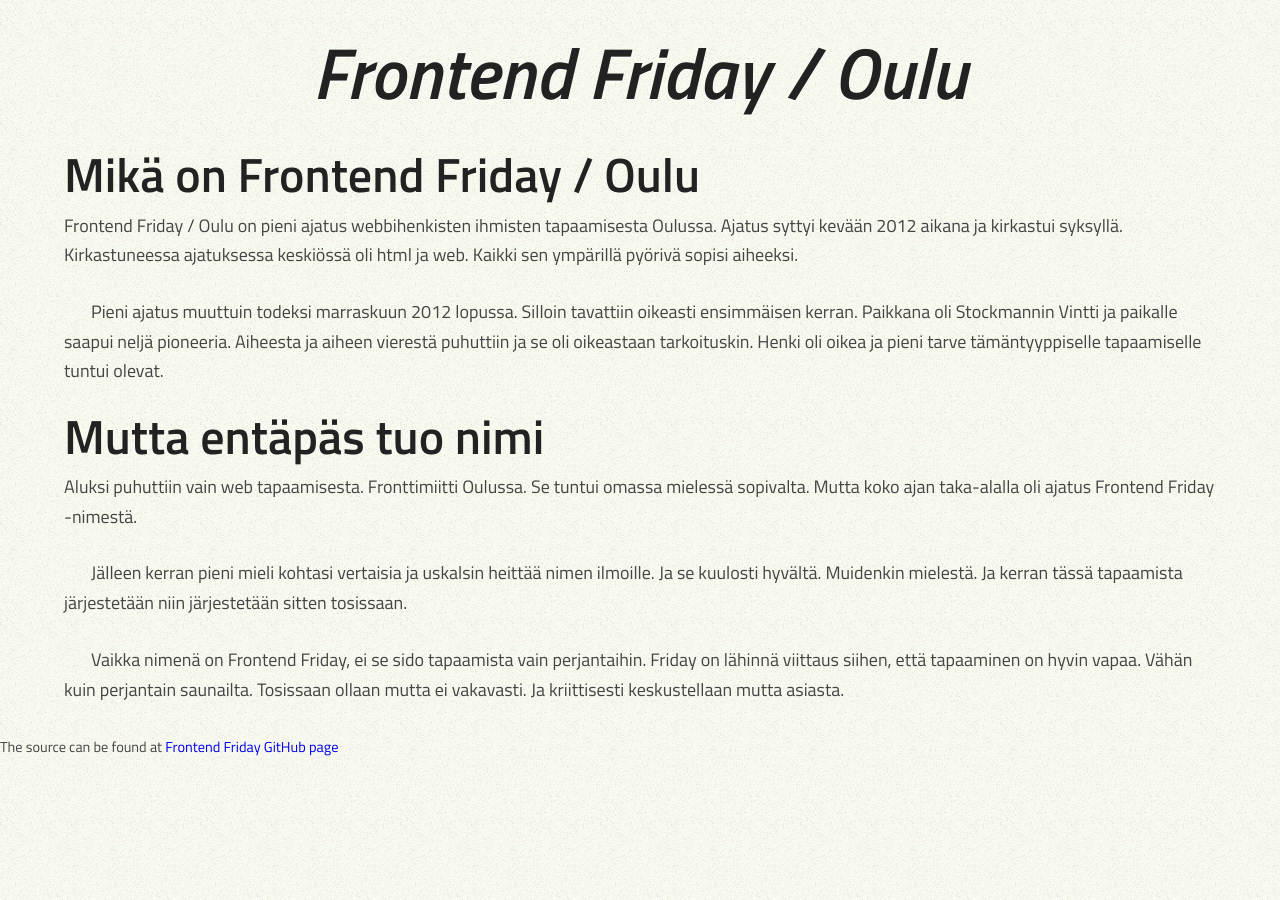
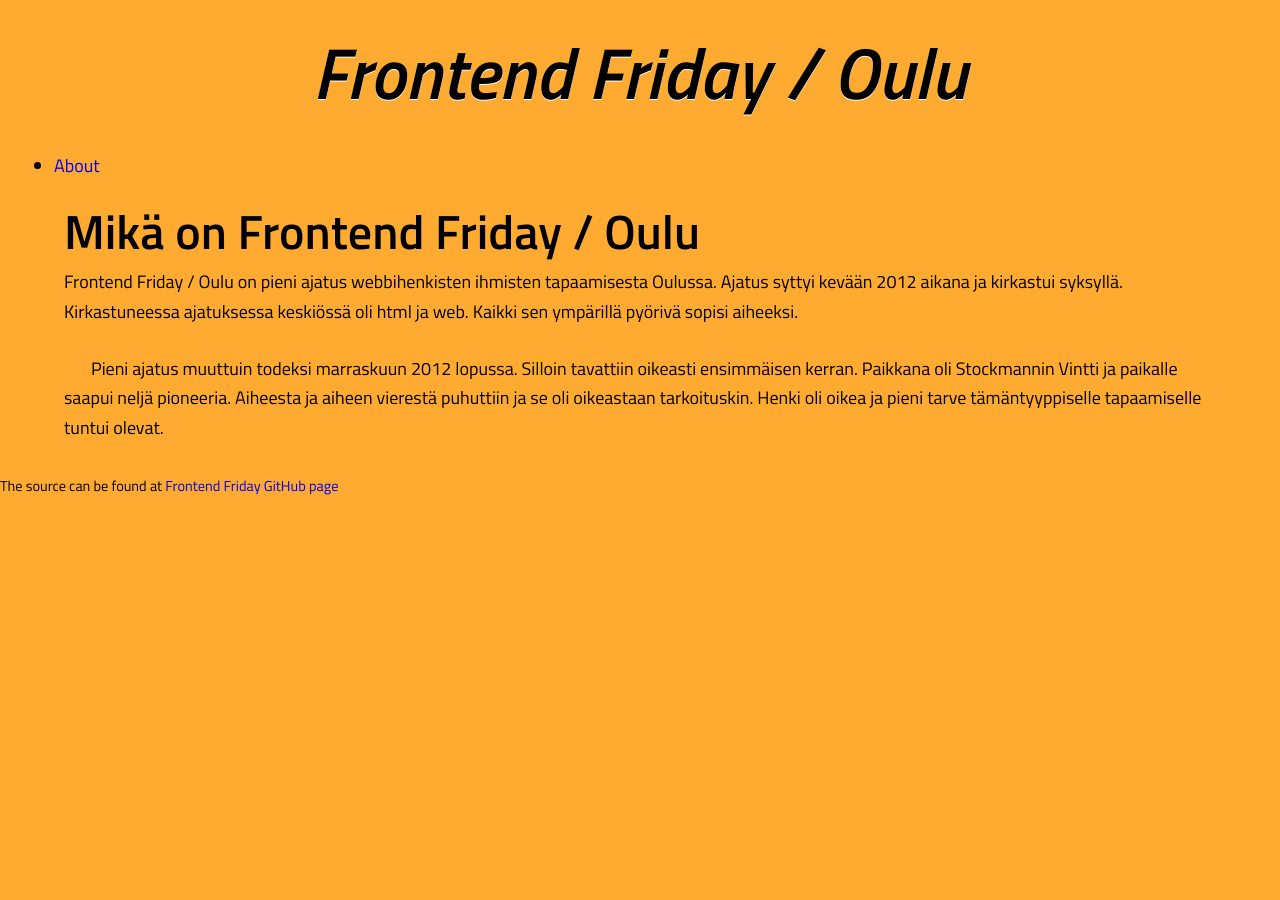
Before and after one commit to ouluweb/ouluweb.github.io, a Jekyll site: the page built from index.html, in a window 1280 px wide. Built offline with Jekyll 4.4.1, drawn with Linux system fonts in a browser that asks for light colours; Markdown is read by kramdown in place of the engine named in the settings.

Commit message:
Started the real styles and stuff

```diff
--- a/_layouts/default.html
+++ b/_layouts/default.html
@@ -16,6 +16,11 @@
       <header class="banner">
         <h1 class="mega">Frontend Friday / Oulu</h1>
       </header>
+      <nav class=nav>
+        <ul>
+            <li><a href="about.html">About</a>
+        </ul>
+      </nav>
       <section class=main>
 
           {{ content }}
--- a/css/ff.css
+++ b/css/ff.css
@@ -3745,7 +3745,7 @@ body {
   -moz-hyphens: auto;
   -ms-hyphens: auto;
   hyphens: auto;
-  color: #444444;
+  color: black;
 }
 
 @media -sass-debug-info{filename{font-family:file\:\/\/\/Users\/tommi\/Projects\/FrontendFriday\/css\/_typeplate\.scss}line{font-family:\00003396}}
@@ -3867,7 +3867,7 @@ h3,
 h4,
 h5,
 h6 {
-  color: #222222;
+  color: black;
 }
 
 /**
@@ -4057,22 +4057,23 @@ h6 {
  */
 @media -sass-debug-info{filename{font-family:file\:\/\/\/Users\/tommi\/Projects\/FrontendFriday\/css\/ff\.scss}line{font-family:\0000329}}
 body {
-  background: #f9faf0 url(assets/images/100-90-5.png) repeat 0 0;
-}
-
-@media -sass-debug-info{filename{font-family:file\:\/\/\/Users\/tommi\/Projects\/FrontendFriday\/css\/ff\.scss}line{font-family:\0000335}}
+  /*background : #f9faf0 url(assets/images/100-90-5.png) repeat 0 0;*/
+  background: #ffaa30;
+}
+
+@media -sass-debug-info{filename{font-family:file\:\/\/\/Users\/tommi\/Projects\/FrontendFriday\/css\/ff\.scss}line{font-family:\0000336}}
 .banner {
   text-align: center;
   padding: 2em 0;
   font-style: italic;
   font-weight: 700;
 }
-@media -sass-debug-info{filename{font-family:file\:\/\/\/Users\/tommi\/Projects\/FrontendFriday\/css\/ff\.scss}line{font-family:\0000343}}
+@media -sass-debug-info{filename{font-family:file\:\/\/\/Users\/tommi\/Projects\/FrontendFriday\/css\/ff\.scss}line{font-family:\0000344}}
 .banner h1 {
   text-shadow: 0 1px 0 white;
 }
 
-@media -sass-debug-info{filename{font-family:file\:\/\/\/Users\/tommi\/Projects\/FrontendFriday\/css\/ff\.scss}line{font-family:\0000352}}
+@media -sass-debug-info{filename{font-family:file\:\/\/\/Users\/tommi\/Projects\/FrontendFriday\/css\/ff\.scss}line{font-family:\0000353}}
 .main {
   width: 90%;
   max-width: 80em;
--- a/css/ff.scss
+++ b/css/ff.scss
@@ -27,7 +27,8 @@
 
 
 body {
-    background : #f9faf0 url(assets/images/100-90-5.png) repeat 0 0;
+    /*background : #f9faf0 url(assets/images/100-90-5.png) repeat 0 0;*/
+    background : #ffaa30;
 }
 
 
--- a/index.html
+++ b/index.html
@@ -7,9 +7,3 @@ title: Home
 
 <p>Frontend Friday / Oulu on pieni ajatus webbihenkisten ihmisten tapaamisesta Oulussa. Ajatus syttyi kevään 2012 aikana ja kirkastui syksyllä. Kirkastuneessa ajatuksessa keskiössä oli html ja web. Kaikki sen ympärillä pyörivä sopisi aiheeksi.</p>
 <p>Pieni ajatus muuttuin todeksi marraskuun 2012 lopussa. Silloin tavattiin oikeasti ensimmäisen kerran. Paikkana oli Stockmannin Vintti ja paikalle saapui neljä pioneeria. Aiheesta ja aiheen vierestä puhuttiin ja se oli oikeastaan tarkoituskin. Henki oli oikea ja pieni tarve tämäntyyppiselle tapaamiselle tuntui olevat.</p>
-
-<h2>Mutta entäpäs tuo nimi</h2>
-
-<p>Aluksi puhuttiin vain web tapaamisesta. Fronttimiitti Oulussa. Se tuntui omassa mielessä sopivalta. Mutta koko ajan taka-alalla oli ajatus Frontend Friday -nimestä.</p>
-<p>Jälleen kerran pieni mieli kohtasi vertaisia ja uskalsin heittää nimen ilmoille. Ja se kuulosti hyvältä. Muidenkin mielestä. Ja kerran tässä tapaamista järjestetään niin järjestetään sitten tosissaan.</p>
-<p>Vaikka nimenä on Frontend Friday, ei se sido tapaamista vain perjantaihin. Friday on lähinnä viittaus siihen, että tapaaminen on hyvin vapaa. Vähän kuin perjantain saunailta. Tosissaan ollaan mutta ei vakavasti. Ja kriittisesti keskustellaan mutta asiasta.</p>
```
Also changed, not shown: about.html (added, +10 -0 lines), css/_typeplate.scss (+17 -17 lines). Lines whose indentation alone changed are shown as unchanged.
